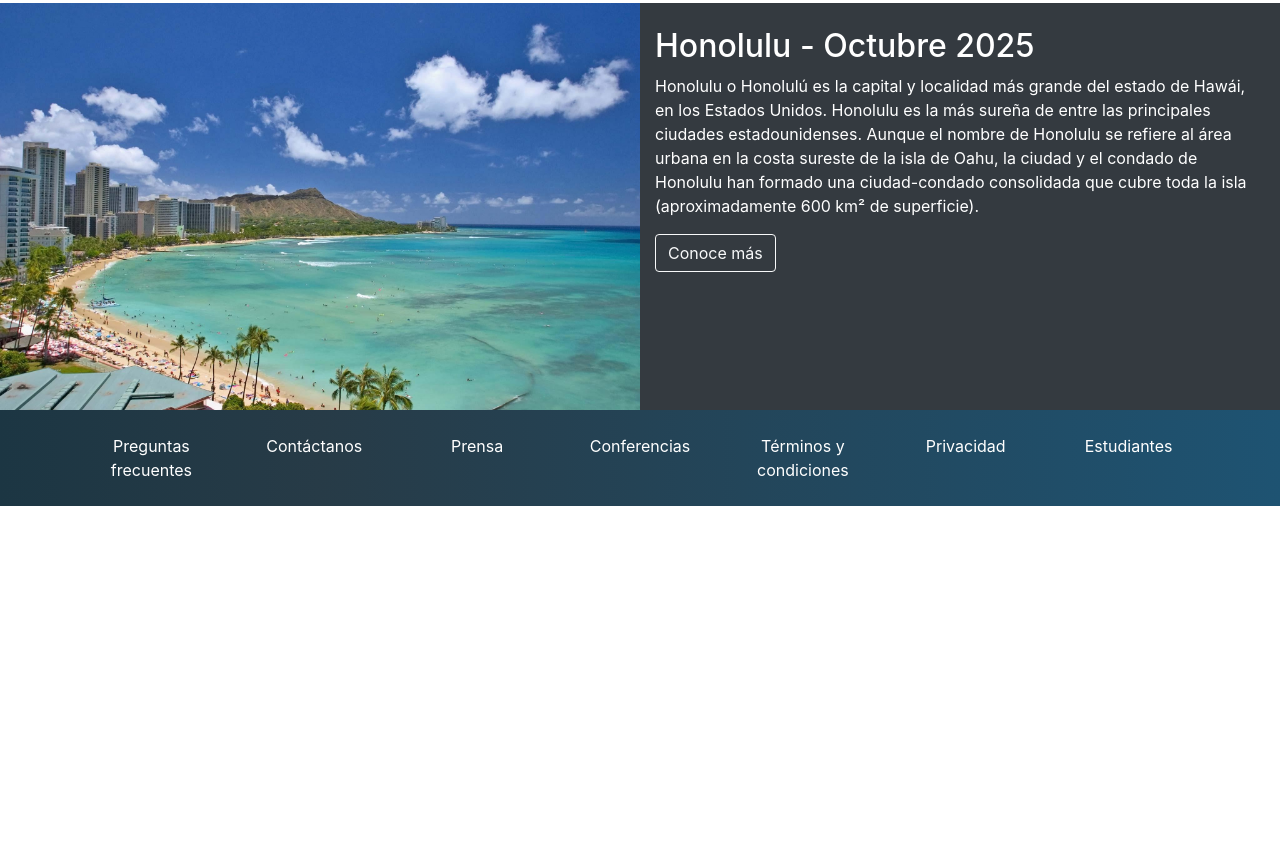
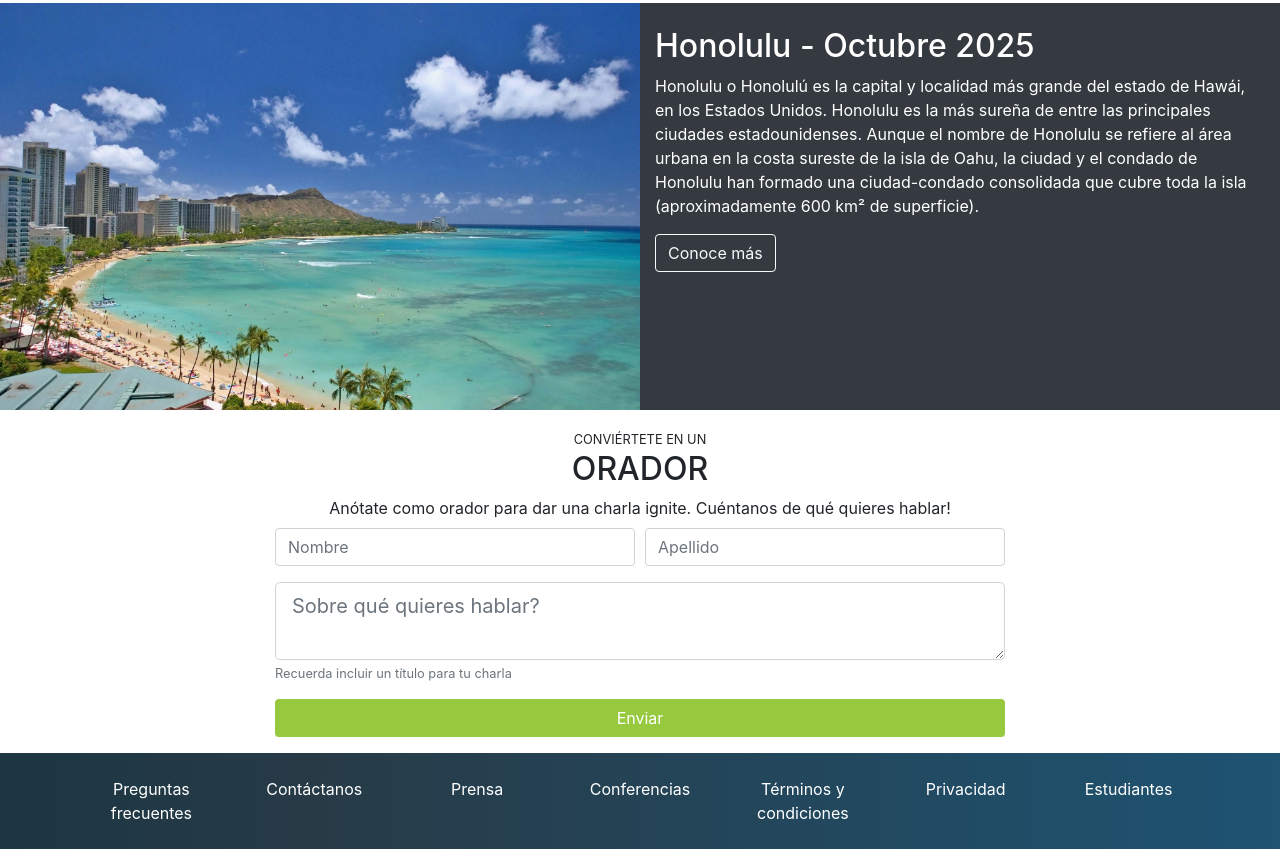
Before and after one commit to platzi/bootstrap, a plain HTML site: page index.html in a window 1280 px wide. Shown: the part 1895-2744 px from the top of the page. Before the commit the page ends 2401 px from the top, so only its background shows below. Drawn offline with nearby package versions, Linux system fonts and the light colour scheme.

Commit message:
Formularios

```diff
--- a/index.html
+++ b/index.html
@@ -168,6 +168,52 @@
     </section>
     <!-- /Lugar y fecha -->
 
+    <!-- Conviértete en orador -->
+    <section id="conviertete-en-orador" class="pt-3 pb-3">
+      <div class="container">
+        <div class="row">
+          <div class="col text-uppercase text-center">
+            <small>Conviértete en un</small>
+            <h2>Orador</h2>
+          </div>
+        </div>
+        <div class="row">
+          <div class="col text-center">
+            Anótate como orador para dar una charla ignite.
+            Cuéntanos de qué quieres hablar!
+          </div>
+        </div>
+        <div class="row">
+          <div class="col col-md-10 offset-md-1 col-lg-8 offset-lg-2 pt-2">
+            <form>
+              <div class="form-row">
+                <div class="form-group col-12 col-md-6">
+                  <input type="text" class="form-control" placeholder="Nombre">
+                </div>
+                <div class="form-group col-12 col-md-6">
+                  <input type="text" class="form-control" placeholder="Apellido">
+                </div>
+              </div>
+              <div class="form-row">
+                <div class="form-group col">
+                  <textarea name="text" class="form-control form-control-lg" placeholder="Sobre qué quieres hablar?"></textarea>
+                  <small class="form-text text-muted">
+                    Recuerda incluir un título para tu charla
+                  </small>
+                </div>
+              </div>
+              <div class="form-row">
+                <div class="col">
+                  <button type="button" class="btn btn-platzi btn-block">Enviar</button>
+                </div>
+              </div>
+            </form>
+          </div>
+        </div>
+      </div>
+    </section>
+    <!-- /Conviértete en orador -->
+
     <!-- Footer -->
     <footer id="footer" class="pb-4 pt-4">
       <div class="container">
```
